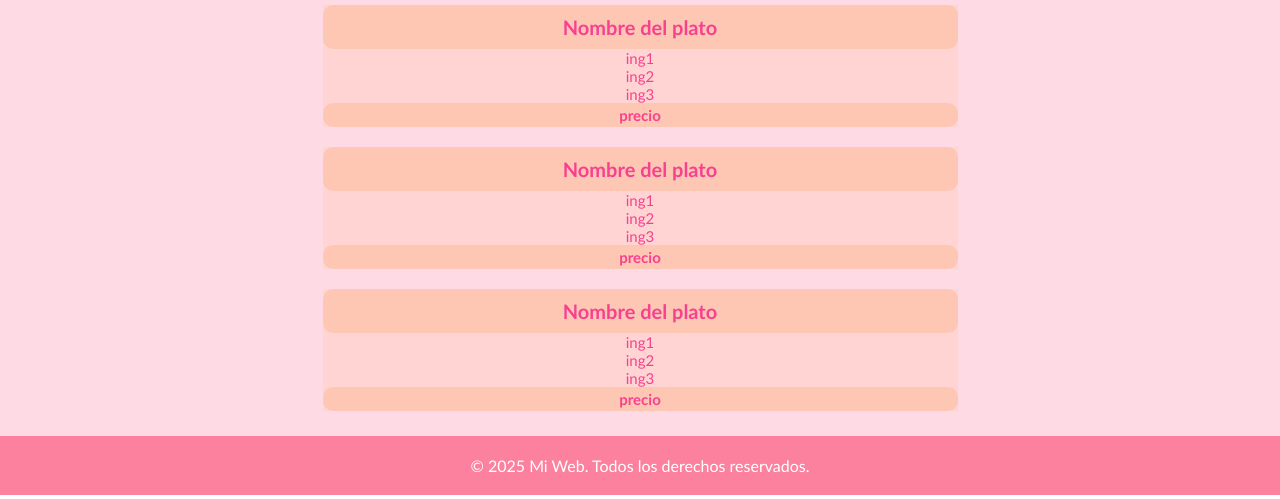
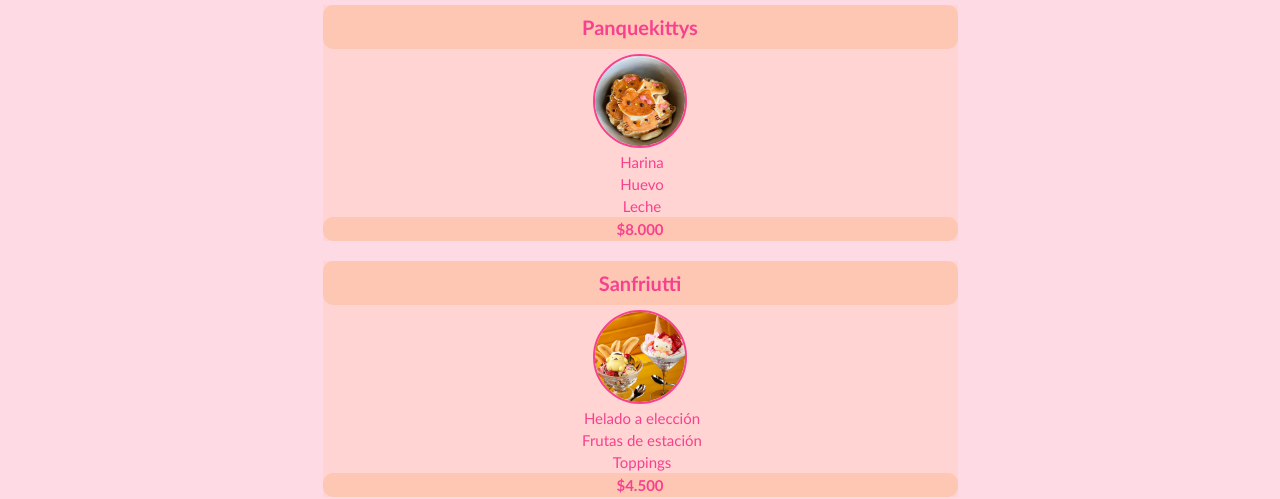
Before and after one commit to vitucab/menu-digital, a plain HTML site: page index.html in a window 1280 px wide. Shown: the part 334-833 px from the top of the page. Drawn offline with Linux system fonts and the light colour scheme.

Commit message:
comiteado

```diff
--- a/css/style.css
+++ b/css/style.css
@@ -70,12 +70,24 @@ main{
     background-color: rgb(254, 199, 180);
     color: #F7418F;
 }
+.plato-image{
+    margin-top: 5px;
+    width: 90px;
+    height: 90px;
+    border-radius: 50px;
+    border: 2px solid #F7418F;
+    transition: all 0.3s ease;
+}
+.plato-image:hover{
+    transform: scale(1.05);
+}
 li {
     width: 100%;
     text-align: center;
     font-size: 15px;
     list-style: none;
     color: #F7418F;
+    padding: 2px;
 }
 .platos h4{
     margin-bottom: 20px;
--- a/index.html
+++ b/index.html
@@ -27,31 +27,34 @@
 
     <main>
         <section class="platos">
-            <h3>Nombre del plato</h3>
+            <h3>Panquekittys</h3>
+            <img src="pankekitos.png" alt="panqueques" class="plato-image">
             <ul>
-                <li>ing1</li>
-                <li>ing2</li>
-                <li>ing3</li>
+                <li>Harina</li>
+                <li>Huevo</li>
+                <li>Leche</li>
             </ul>
-            <h4>precio</h4>
+            <h4>$8.000</h4>
         </section>
         <section class="platos">
-            <h3>Nombre del plato</h3>
+            <h3>Sanfriutti</h3>
+            <img src="heladon.png" alt="helado" class="plato-image">
             <ul>
-                <li>ing1</li>
-                <li>ing2</li>
-                <li>ing3</li>
+                <li>Helado a elección</li>
+                <li>Frutas de estación</li>
+                <li>Toppings</li>
             </ul>
-            <h4>precio</h4>
+            <h4>$4.500</h4>
         </section>
         <section class="platos">
-            <h3>Nombre del plato</h3>
+            <h3>BurgerPurin</h3>
+            <img src="burg.png" alt="combo hamburguesa" class="plato-image">
             <ul>
-                <li>ing1</li>
-                <li>ing2</li>
-                <li>ing3</li>
+                <li>Hamburguesa</li>
+                <li>Papas Fritas</li>
+                <li>Bebida</li>
             </ul>
-            <h4>precio</h4>
+            <h4>$15.000</h4>
         </section>
     </main>
 
```
